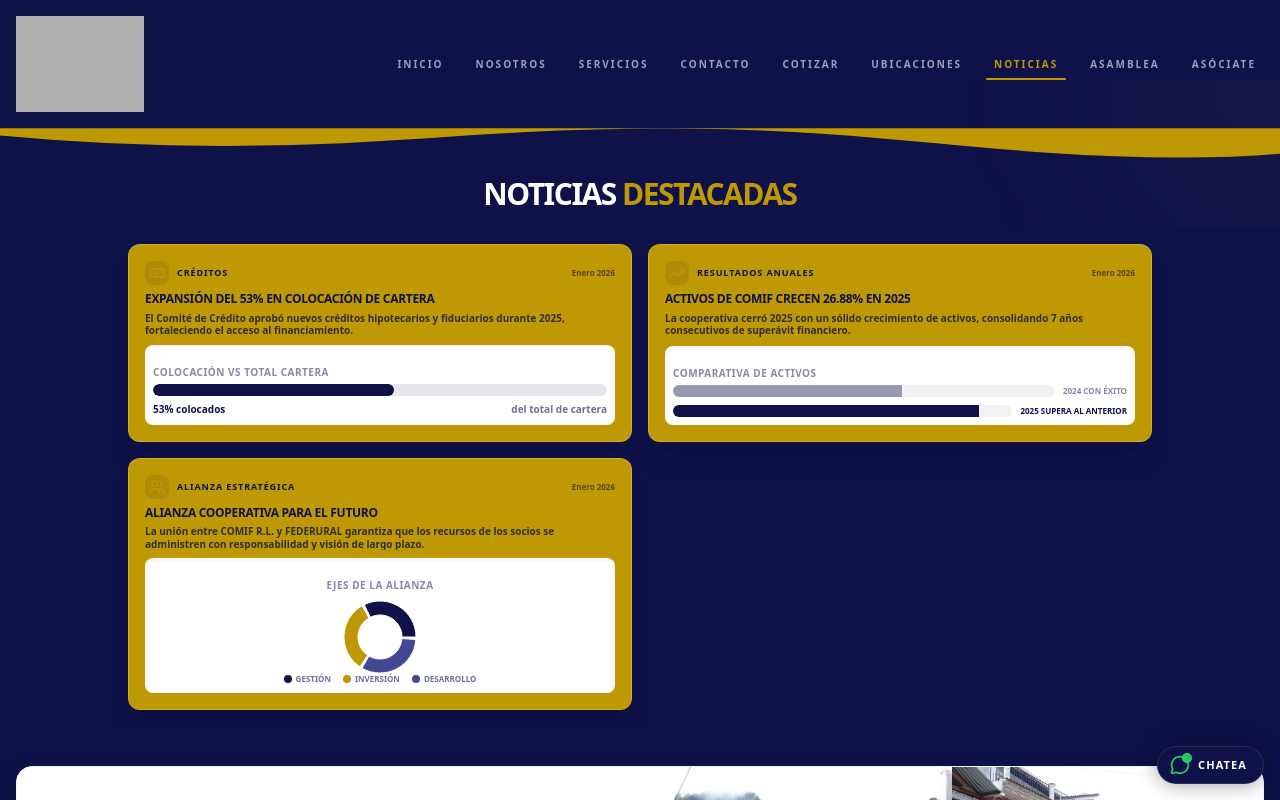
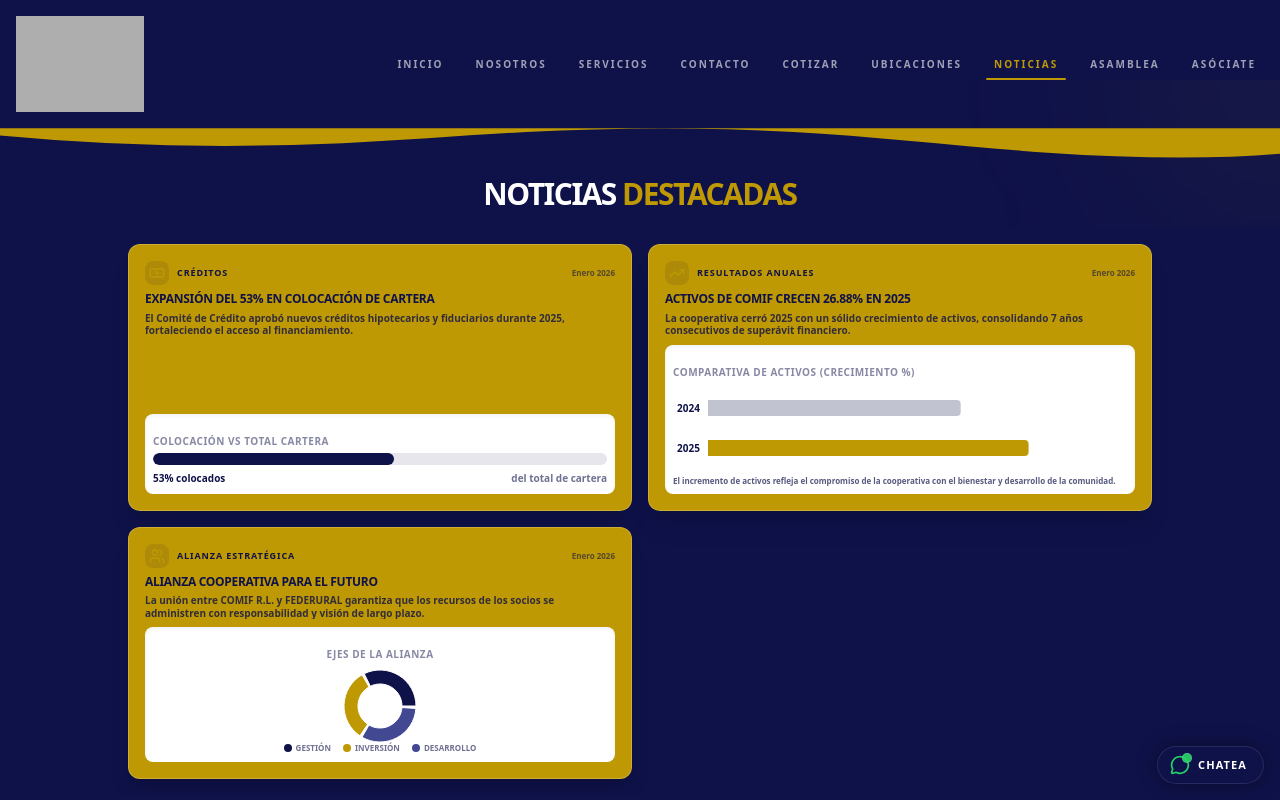
Before and after one commit to GalindoPro/comifrl, a React (Vite) app: page /noticias in a window 1280 px wide. Shown: the top 800 px of the page. Built offline with nearby package versions, Linux system fonts and the light colour scheme; grey boxes are pictures that could not be loaded.

Commit message:
refactor: update components and refresh production assets

```diff
--- a/src/components/Counter.tsx
+++ b/src/components/Counter.tsx
@@ -1,4 +1,4 @@
-import { motion, useInView, animate } from "framer-motion";
+import { useInView, animate } from "framer-motion";
 import { useEffect, useRef } from "react";
 
 export const Counter = ({
--- a/src/components/FinancialContributions.tsx
+++ b/src/components/FinancialContributions.tsx
@@ -50,7 +50,7 @@ export function FinancialContributions() {
 
                 <div className="grid grid-cols-3 gap-2 max-w-4xl mx-auto">
                     {[
-                        { val: 100, label: "Aportación Interna", icon: <Wallet size={20} />, bg: "bg-brand-mustard" },
+                        { val: 100, label: "Aportación Ordinaria", icon: <Wallet size={20} />, bg: "bg-brand-mustard" },
                         { val: 50, label: "Cuota de Ingreso", icon: <PiggyBank size={20} />, bg: "bg-white" },
                         { val: 25, label: "Infanto-Juvenil", icon: <Users size={20} />, bg: "bg-white" },
                     ].map((item, idx) => (
--- a/src/components/News.tsx
+++ b/src/components/News.tsx
@@ -6,6 +6,7 @@ import {
     BarChart,
     Bar,
     XAxis,
+    YAxis,
     Cell,
     PieChart,
     Pie,
@@ -13,26 +14,7 @@ import {
     Tooltip,
 } from "recharts";
 
-// ── Mini-chart tooltip ────────────────────────────────────────────────────────
-const MiniTooltip = ({
-    active,
-    payload,
-    label,
-    suffix = "",
-}: {
-    active?: boolean;
-    payload?: { value: number }[];
-    label?: string;
-    suffix?: string;
-}) => {
-    if (!active || !payload?.length) return null;
-    return (
-        <div className="bg-brand-blue text-white text-[10px] px-2 py-1 rounded shadow-lg border border-brand-mustard/30">
-            <span className="font-bold text-brand-mustard">{label}: </span>
-            {payload[0].value}{suffix}
-        </div>
-    );
-};
+
 
 // ── News 2025 cards data ──────────────────────────────────────────────────────
 const news2025 = [
@@ -70,33 +52,61 @@ const news2025 = [
         icon: <TrendingUp className="w-4 h-4 text-brand-mustard" />,
         chart: (
             <div className="mt-3">
-                <p className="text-[10px] font-bold text-brand-blue/50 uppercase tracking-wider mb-1">
-                    Comparativa de Activos
+                <p className="text-[10px] font-bold text-brand-blue/50 uppercase tracking-wider mb-2">
+                    Comparativa de Activos (Crecimiento %)
                 </p>
-                <div className="flex flex-col gap-2">
-                    <div className="flex items-center gap-2">
-                        <div className="flex-grow bg-brand-blue/5 h-3 rounded-full overflow-hidden">
-                            <motion.div
-                                initial={{ width: 0 }}
-                                whileInView={{ width: '60%' }}
-                                viewport={{ once: true }}
-                                className="bg-brand-blue/40 h-full"
+                <div className="h-[80px] w-full">
+                    <ResponsiveContainer width="100%" height="100%">
+                        <BarChart
+                            layout="vertical"
+                            data={[
+                                { year: "2024", valor: 100, display: "Base 2024", info: "Cierre de año exitoso" },
+                                { year: "2025", valor: 126.88, display: "Actual 2025", info: "+26.88% de crecimiento real" },
+                            ]}
+                            margin={{ top: 0, right: 40, left: 0, bottom: 0 }}
+                        >
+                            <XAxis type="number" hide domain={[0, 150]} />
+                            <YAxis
+                                type="category"
+                                dataKey="year"
+                                width={35}
+                                tick={{ fill: '#0F1249', fontSize: 10, fontWeight: 900 }}
+                                axisLine={false}
+                                tickLine={false}
                             />
-                        </div>
-                        <span className="text-[8px] font-black text-brand-blue/50 uppercase whitespace-nowrap">2024 Con éxito</span>
-                    </div>
-                    <div className="flex items-center gap-2">
-                        <div className="flex-grow bg-brand-blue/5 h-3 rounded-full overflow-hidden">
-                            <motion.div
-                                initial={{ width: 0 }}
-                                whileInView={{ width: '90%' }}
-                                viewport={{ once: true }}
-                                className="bg-brand-blue h-full"
+                            <Tooltip
+                                content={({ active, payload }) => {
+                                    if (active && payload && payload.length) {
+                                        const data = payload[0].payload;
+                                        return (
+                                            <div className="bg-brand-blue text-white text-[10px] px-3 py-2 rounded-lg shadow-xl border border-brand-mustard/30">
+                                                <p className="text-brand-mustard font-black mb-0.5">{data.display}</p>
+                                                <p className="font-bold opacity-90">{data.info}</p>
+                                            </div>
+                                        );
+                                    }
+                                    return null;
+                                }}
+                                cursor={{ fill: 'rgba(15, 18, 73, 0.05)' }}
                             />
-                        </div>
-                        <span className="text-[8px] font-black text-brand-blue uppercase whitespace-nowrap">2025 Supera al anterior</span>
-                    </div>
+                            <Bar
+                                dataKey="valor"
+                                radius={[0, 4, 4, 0]}
+                                barSize={16}
+                            >
+                                {[{ year: "2024" }, { year: "2025" }].map((_, index) => (
+                                    <Cell
+                                        key={`cell-${index}`}
+                                        fill={index === 0 ? "#0F124940" : "#BF9903"}
+                                    />
+                                ))}
+                            </Bar>
+                        </BarChart>
+                    </ResponsiveContainer>
                 </div>
+                <p className="mt-2 text-[8px] font-bold text-brand-blue/70 leading-tight text-justify w-full">
+                    El incremento de activos refleja el compromiso de la cooperativa con el bienestar y desarrollo de la comunidad.
+                </p>
             </div>
         ),
     },
--- a/src/components/Stats2025.tsx
+++ b/src/components/Stats2025.tsx
@@ -17,8 +17,8 @@ const stats: Stat[] = [
         value: 53,
         decimals: 0,
         suffix: "%",
-        title: "Colocación de cartera",
-        subtitle: "De la cartera total en 2025",
+        title: "Colocación de cartera 2026",
+        subtitle: "De la cartera total proyectada",
         highlight: true,
     },
     {
@@ -59,7 +59,7 @@ export function Stats2025() {
                         viewport={{ once: true }}
                         className="text-xl md:text-2xl font-black text-white tracking-tighter uppercase"
                     >
-                        Resultados <span className="text-brand-mustard">2025</span>
+                        Resultados
                     </motion.h2>
                 </div>
                 <div className="grid grid-cols-3 gap-2 max-w-4xl mx-auto">
@@ -152,24 +152,32 @@ export function Stats2025() {
                                             <span className="text-[6px] font-black text-brand-blue mt-0.5">2025</span>
                                         </div>
                                     </div>
-                                    <div className="flex flex-col gap-0.5 mt-1">
-                                        <div className="flex items-center gap-1">
-                                            <div className="w-1.5 h-1.5 rounded-full bg-brand-mustard/30" />
-                                            <span className="text-[7px] font-black text-brand-blue/40 uppercase">2024 Con éxito</span>
-                                        </div>
-                                        <div className="flex items-center gap-1">
-                                            <div className="w-1.5 h-1.5 rounded-full bg-brand-mustard" />
-                                            <span className="text-[7px] font-black text-brand-mustard uppercase">2025 Supera al anterior</span>
-                                        </div>
+                                    <div className="mt-2 w-full">
+                                        <p className="text-[8px] font-bold text-brand-blue/70 leading-tight text-justify">
+                                            El incremento de activos refleja el compromiso de la cooperativa con el bienestar y desarrollo de la comunidad.
+                                        </p>
                                     </div>
                                 </div>
                             ) : (
-                                <div
-                                    className={`text-xl md:text-2xl font-black mb-0.5 leading-tight ${
-                                        stat.highlight ? "text-brand-blue" : "text-brand-mustard"
-                                    }`}
-                                >
-                                    <Counter to={stat.value} decimals={stat.decimals} suffix={stat.suffix} />
+                                <div className="flex flex-col items-center">
+                                    <div
+                                        className={`text-xl md:text-2xl font-black mb-1 leading-tight ${
+                                            stat.highlight ? "text-brand-blue" : "text-brand-mustard"
+                                        }`}
+                                    >
+                                        <Counter to={stat.value} decimals={stat.decimals} suffix={stat.suffix} />
+                                    </div>
+                                    {stat.title.includes("Colocación") && (
+                                        <div className="w-16 h-1.5 bg-brand-blue/10 rounded-full overflow-hidden mb-2">
+                                            <motion.div
+                                                initial={{ width: 0 }}
+                                                whileInView={{ width: '53%' }}
+                                                viewport={{ once: true }}
+                                                transition={{ duration: 1, delay: 0.5 }}
+                                                className="h-full bg-brand-blue"
+                                            />
+                                        </div>
+                                    )}
                                 </div>
                             )}
                             <h4
```
Also changed, not shown: src/components/Services.tsx (+17 -19 lines), 5 other files (tests, documents, lock files or other folders).
